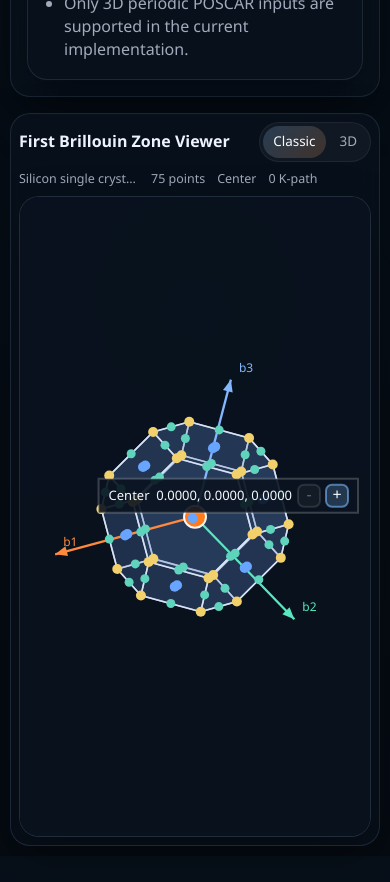
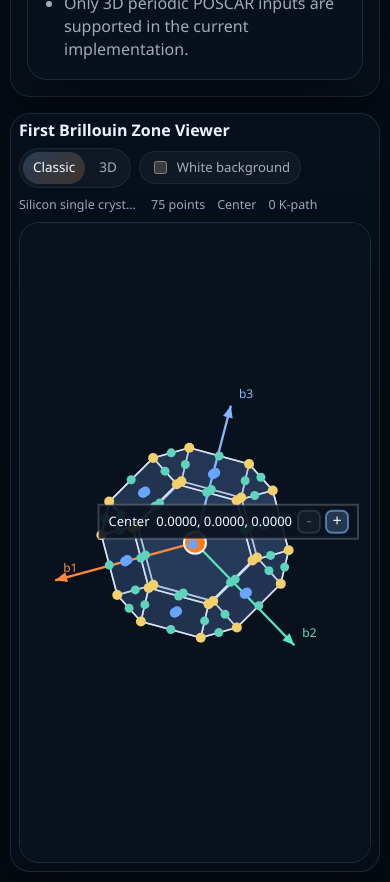
Before and after one commit to huangpipip/web_bz, a React (Vite) app: page / in a window 390 px wide. Shown: the part 4000-4882 px from the top of the page. Before the commit the page ends 4856 px from the top, so only its background shows below. Built offline with nearby package versions, Linux system fonts and the light colour scheme.

Commit message:
add white background

```diff
--- a/src/App.tsx
+++ b/src/App.tsx
@@ -55,6 +55,7 @@ export default function App(): JSX.Element {
   const [error, setError] = useState<string | null>(null);
   const [viewResetToken, setViewResetToken] = useState(0);
   const [activeViewer, setActiveViewer] = useState<"classic" | "three">("classic");
+  const [useClassicWhiteBackground, setUseClassicWhiteBackground] = useState(false);
 
   const selectedPoint = computation?.points.find((point) => point.id === selectedPointId) ?? null;
   const resolvedKPath = computation ? resolveKPathPoints(kPath, computation.reciprocal) : [];
@@ -322,6 +323,17 @@ export default function App(): JSX.Element {
               </button>
             </div>
 
+            {activeViewer === "classic" ? (
+              <label className="viewer-option-toggle">
+                <input
+                  checked={useClassicWhiteBackground}
+                  onChange={(event) => setUseClassicWhiteBackground(event.target.checked)}
+                  type="checkbox"
+                />
+                <span>White background</span>
+              </label>
+            ) : null}
+
             <div className="workspace-meta">
               <span>{computation?.parsed.title ?? "Waiting for render"}</span>
               <span>{computation?.points.length ?? 0} points</span>
@@ -341,6 +353,7 @@ export default function App(): JSX.Element {
               onRemovePointFromKPath={handleRemovePointFromKPath}
               onSelectPoint={setSelectedPointId}
               showReciprocalVectors={showVectors}
+              useWhiteBackground={useClassicWhiteBackground}
               viewResetToken={viewResetToken}
             />
           ) : (
--- a/src/components/BzCanvas.tsx
+++ b/src/components/BzCanvas.tsx
@@ -16,6 +16,7 @@ interface BzCanvasProps {
   onRemovePointFromKPath: (pointId: string) => void;
   onSelectPoint: (pointId: string | null) => void;
   showReciprocalVectors: boolean;
+  useWhiteBackground: boolean;
   viewResetToken: number;
 }
 
@@ -48,6 +49,82 @@ const POINT_COLORS: Record<BzPointType, string> = {
   edge: "#f2d06b",
   line: "#5fd3bc",
   poly: "#68a5ff"
+};
+
+const WHITE_BACKGROUND_POINT_COLORS: Record<BzPointType, string> = {
+  center: "#d95700",
+  edge: "#b38300",
+  line: "#138b74",
+  poly: "#2563c9"
+};
+
+interface CanvasPalette {
+  background: string;
+  faceFill: (faceLight: number) => string;
+  faceStroke: string;
+  selectedPointStroke: string;
+  pointColors: Record<BzPointType, string>;
+  kPathStroke: string;
+  kPathFill: string;
+  kPathOutline: string;
+  kPathLabel: string;
+  labelBackground: string;
+  labelBorder: string;
+  labelText: string;
+  addButtonBackground: string;
+  addButtonBorder: string;
+  removeButtonBackground: string;
+  removeButtonBorder: string;
+  disabledButtonBackground: string;
+  disabledButtonBorder: string;
+  buttonText: string;
+  disabledButtonText: string;
+}
+
+const DARK_CANVAS_PALETTE: CanvasPalette = {
+  background: "rgba(9, 18, 30, 0.96)",
+  faceFill: (faceLight) => `rgba(84, 122, 182, ${0.14 + faceLight * 0.16})`,
+  faceStroke: "rgba(226, 236, 255, 0.82)",
+  selectedPointStroke: "rgba(255, 255, 255, 0.95)",
+  pointColors: POINT_COLORS,
+  kPathStroke: "rgba(255, 118, 190, 0.95)",
+  kPathFill: "rgba(255, 118, 190, 0.95)",
+  kPathOutline: "rgba(255, 240, 248, 0.95)",
+  kPathLabel: "#fff4fb",
+  labelBackground: "rgba(9, 18, 30, 0.9)",
+  labelBorder: "rgba(255, 255, 255, 0.2)",
+  labelText: "#f4f8ff",
+  addButtonBackground: "rgba(126, 190, 255, 0.22)",
+  addButtonBorder: "rgba(126, 190, 255, 0.58)",
+  removeButtonBackground: "rgba(255, 154, 77, 0.18)",
+  removeButtonBorder: "rgba(255, 154, 77, 0.5)",
+  disabledButtonBackground: "rgba(255, 255, 255, 0.04)",
+  disabledButtonBorder: "rgba(255, 255, 255, 0.12)",
+  buttonText: "#f8fbff",
+  disabledButtonText: "rgba(227, 236, 255, 0.36)"
+};
+
+const WHITE_CANVAS_PALETTE: CanvasPalette = {
+  background: "#ffffff",
+  faceFill: (faceLight) => `rgba(77, 115, 171, ${0.16 + faceLight * 0.2})`,
+  faceStroke: "rgba(48, 68, 98, 0.82)",
+  selectedPointStroke: "rgba(22, 30, 45, 0.9)",
+  pointColors: WHITE_BACKGROUND_POINT_COLORS,
+  kPathStroke: "rgba(197, 35, 116, 0.95)",
+  kPathFill: "rgba(197, 35, 116, 0.95)",
+  kPathOutline: "rgba(255, 255, 255, 0.98)",
+  kPathLabel: "#8f1854",
+  labelBackground: "rgba(255, 255, 255, 0.94)",
+  labelBorder: "rgba(34, 46, 66, 0.22)",
+  labelText: "#162033",
+  addButtonBackground: "rgba(37, 99, 201, 0.12)",
+  addButtonBorder: "rgba(37, 99, 201, 0.48)",
+  removeButtonBackground: "rgba(217, 87, 0, 0.12)",
+  removeButtonBorder: "rgba(217, 87, 0, 0.42)",
+  disabledButtonBackground: "rgba(22, 30, 45, 0.05)",
+  disabledButtonBorder: "rgba(22, 30, 45, 0.12)",
+  buttonText: "#162033",
+  disabledButtonText: "rgba(22, 30, 45, 0.34)"
 };
 
 const POINT_RADII: Record<BzPointType, number> = {
@@ -129,6 +206,7 @@ export default function BzCanvas({
   onRemovePointFromKPath,
   onSelectPoint,
   showReciprocalVectors,
+  useWhiteBackground,
   viewResetToken
 }: BzCanvasProps): JSX.Element {
   const canvasRef = useRef<HTMLCanvasElement | null>(null);
@@ -178,10 +256,11 @@ export default function BzCanvas({
     };
 
     const draw = (ctx: CanvasRenderingContext2D, width: number, height: number): void => {
+      const palette = useWhiteBackground ? WHITE_CANVAS_PALETTE : DARK_CANVAS_PALETTE;
       labelActionHitAreasRef.current = [];
       ctx.clearRect(0, 0, width, height);
 
-      ctx.fillStyle = "rgba(9, 18, 30, 0.96)";
+      ctx.fillStyle = palette.background;
       ctx.fillRect(0, 0, width, height);
 
       const maxRadius = Math.max(
@@ -213,10 +292,10 @@ export default function BzCanvas({
         }
         ctx.closePath();
 
-        ctx.fillStyle = `rgba(84, 122, 182, ${0.14 + faceLight * 0.16})`;
+        ctx.fillStyle = palette.faceFill(faceLight);
         ctx.fill();
         ctx.lineWidth = 1.6;
-        ctx.strokeStyle = "rgba(226, 236, 255, 0.82)";
+        ctx.strokeStyle = palette.faceStroke;
         ctx.stroke();
       }
 
@@ -289,7 +368,7 @@ export default function BzCanvas({
         }
 
         if (previousProjectedPoint) {
-          ctx.strokeStyle = "rgba(255, 118, 190, 0.95)";
+          ctx.strokeStyle = palette.kPathStroke;
           ctx.lineWidth = 2.4;
           ctx.beginPath();
           ctx.moveTo(previousProjectedPoint.x, previousProjectedPoint.y);
@@ -312,12 +391,12 @@ export default function BzCanvas({
         const isSelected = entry.point.id === selectedPointId;
         ctx.beginPath();
         ctx.arc(entry.x, entry.y, entry.radius + (isSelected ? 3 : 0), 0, Math.PI * 2);
-        ctx.fillStyle = POINT_COLORS[entry.point.type];
+        ctx.fillStyle = palette.pointColors[entry.point.type];
         ctx.fill();
 
         if (isSelected) {
           ctx.lineWidth = 2;
-          ctx.strokeStyle = "rgba(255, 255, 255, 0.95)";
+          ctx.strokeStyle = palette.selectedPointStroke;
           ctx.stroke();
         }
       }
@@ -329,13 +408,13 @@ export default function BzCanvas({
 
         ctx.beginPath();
         ctx.arc(entry.projected.x, entry.projected.y, 7, 0, Math.PI * 2);
-        ctx.fillStyle = "rgba(255, 118, 190, 0.95)";
+        ctx.fillStyle = palette.kPathFill;
         ctx.fill();
         ctx.lineWidth = 2;
-        ctx.strokeStyle = "rgba(255, 240, 248, 0.95)";
+        ctx.strokeStyle = palette.kPathOutline;
         ctx.stroke();
 
-        ctx.fillStyle = "#fff4fb";
+        ctx.fillStyle = palette.kPathLabel;
         ctx.font = "12px 'Avenir Next', 'Segoe UI', sans-serif";
         ctx.fillText(String(entry.index + 1), entry.projected.x + 10, entry.projected.y - 10);
       }
@@ -363,12 +442,12 @@ export default function BzCanvas({
           const boxX = clamp(projectedPoint.x + 12, 12, Math.max(12, width - boxWidth - 12));
           const boxY = clamp(projectedPoint.y - 38, 12, Math.max(12, height - boxHeight - 12));
 
-          ctx.fillStyle = "rgba(9, 18, 30, 0.9)";
+          ctx.fillStyle = palette.labelBackground;
           ctx.fillRect(boxX, boxY, boxWidth, boxHeight);
-          ctx.strokeStyle = "rgba(255, 255, 255, 0.2)";
+          ctx.strokeStyle = palette.labelBorder;
           ctx.strokeRect(boxX, boxY, boxWidth, boxHeight);
 
-          ctx.fillStyle = "#f4f8ff";
+          ctx.fillStyle = palette.labelText;
           ctx.fillText(fittedLabel, boxX + paddingX, boxY + 21);
 
           const removeButtonX = boxX + paddingX + textWidth + buttonGap;
@@ -400,20 +479,20 @@ export default function BzCanvas({
             ctx.roundRect(action.x, action.y, action.width, action.height, 6);
             ctx.fillStyle =
               action.action === "add"
-                ? "rgba(126, 190, 255, 0.22)"
+                ? palette.addButtonBackground
                 : action.disabled
-                  ? "rgba(255, 255, 255, 0.04)"
-                  : "rgba(255, 154, 77, 0.18)";
+                  ? palette.disabledButtonBackground
+                  : palette.removeButtonBackground;
             ctx.fill();
             ctx.strokeStyle =
               action.action === "add"
-                ? "rgba(126, 190, 255, 0.58)"
+                ? palette.addButtonBorder
                 : action.disabled
-                  ? "rgba(255, 255, 255, 0.12)"
-                  : "rgba(255, 154, 77, 0.5)";
+                  ? palette.disabledButtonBorder
+                  : palette.removeButtonBorder;
             ctx.stroke();
 
-            ctx.fillStyle = action.disabled ? "rgba(227, 236, 255, 0.36)" : "#f8fbff";
+            ctx.fillStyle = action.disabled ? palette.disabledButtonText : palette.buttonText;
             ctx.font = "16px 'Avenir Next', 'Segoe UI', sans-serif";
             ctx.textAlign = "center";
             ctx.textBaseline = "middle";
@@ -432,7 +511,7 @@ export default function BzCanvas({
     resize();
 
     return () => resizeObserver.disconnect();
-  }, [computation, kPath, rotation, selectedPointId, showReciprocalVectors, zoom]);
+  }, [computation, kPath, rotation, selectedPointId, showReciprocalVectors, useWhiteBackground, zoom]);
 
   const handlePointerDown = (event: PointerEvent<HTMLCanvasElement>): void => {
     const canvas = canvasRef.current;
--- a/src/styles.css
+++ b/src/styles.css
@@ -356,13 +356,17 @@ code {
 }
 
 .workspace-header-side {
-  display: contents;
+  grid-column: 2;
+  grid-row: 1;
+  display: flex;
+  flex-wrap: wrap;
+  align-items: center;
+  justify-content: flex-end;
+  gap: 8px;
 }
 
 .viewer-tabs {
-  grid-column: 2;
-  grid-row: 1;
-  justify-self: end;
+  flex: 0 0 auto;
 }
 
 .workspace-meta {
@@ -407,12 +411,25 @@ code {
 
 .viewer-tabs {
   display: inline-flex;
-  flex: 0 0 auto;
   gap: 4px;
   padding: 3px;
   border-radius: 999px;
   background: rgba(255, 255, 255, 0.04);
   border: 1px solid rgba(255, 255, 255, 0.06);
+}
+
+.viewer-option-toggle {
+  display: inline-flex;
+  align-items: center;
+  gap: 7px;
+  min-height: 33px;
+  padding: 5px 10px;
+  border: 1px solid rgba(255, 255, 255, 0.06);
+  border-radius: 999px;
+  background: rgba(255, 255, 255, 0.04);
+  color: var(--text-soft);
+  font-size: 0.82rem;
+  white-space: nowrap;
 }
 
 .viewer-tab {
@@ -856,7 +873,18 @@ code {
   }
 
   .workspace-header {
+    grid-template-columns: 1fr;
     margin-bottom: 8px;
+  }
+
+  .workspace-header-side {
+    grid-column: 1;
+    grid-row: 2;
+    justify-content: flex-start;
+  }
+
+  .workspace-meta {
+    grid-row: 3;
   }
 
   .workspace-copy h2 {
```
